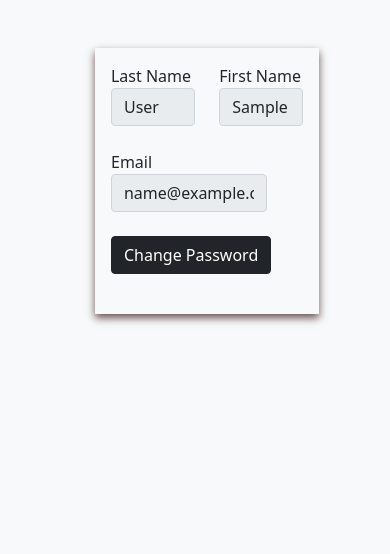
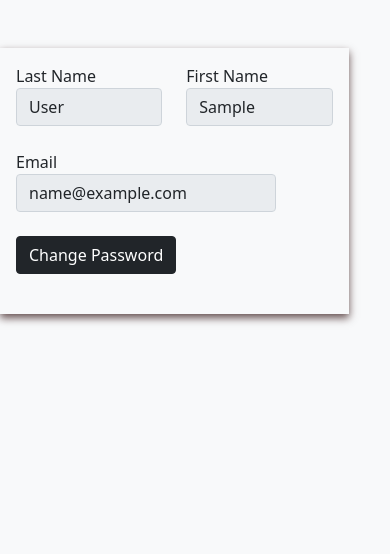
Before and after one commit to nanatoday/LabTimeTable-app, a Flask app: template templates/profile.html in a window 390 px wide. Shown: the part 86-640 px from the top of the page. Run offline with Flask 2, Linux system fonts and the light colour scheme; the template is opened without the code that fills it: most values are stand-ins (such as "Sample title", 1, 10 or a date in 2020); parts of the project's set-up code (start-up, migrations or seed data) failed here and were passed over; some libraries are stand-ins or nearby versions.

Commit message:
profile responsive for  mobile

```diff
--- a/templates/profile.html
+++ b/templates/profile.html
@@ -26,8 +26,8 @@
         }
         @media(max-width:750px){
           #card{
-            width:60%;
-            margin-left: 2px;
+            width:90%;
+            height: 100%;
           }
           #nav1{
             padding: 1px;
```
